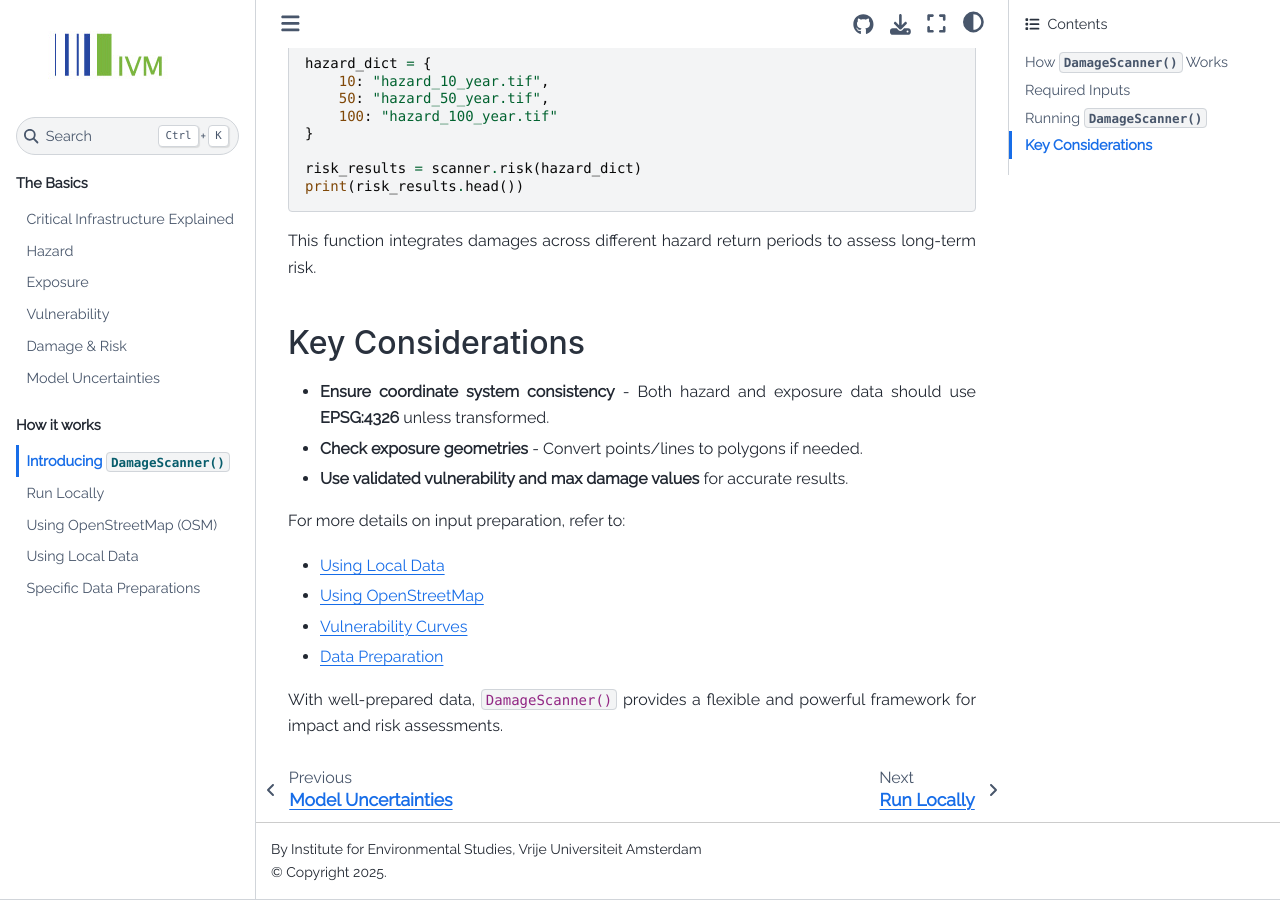
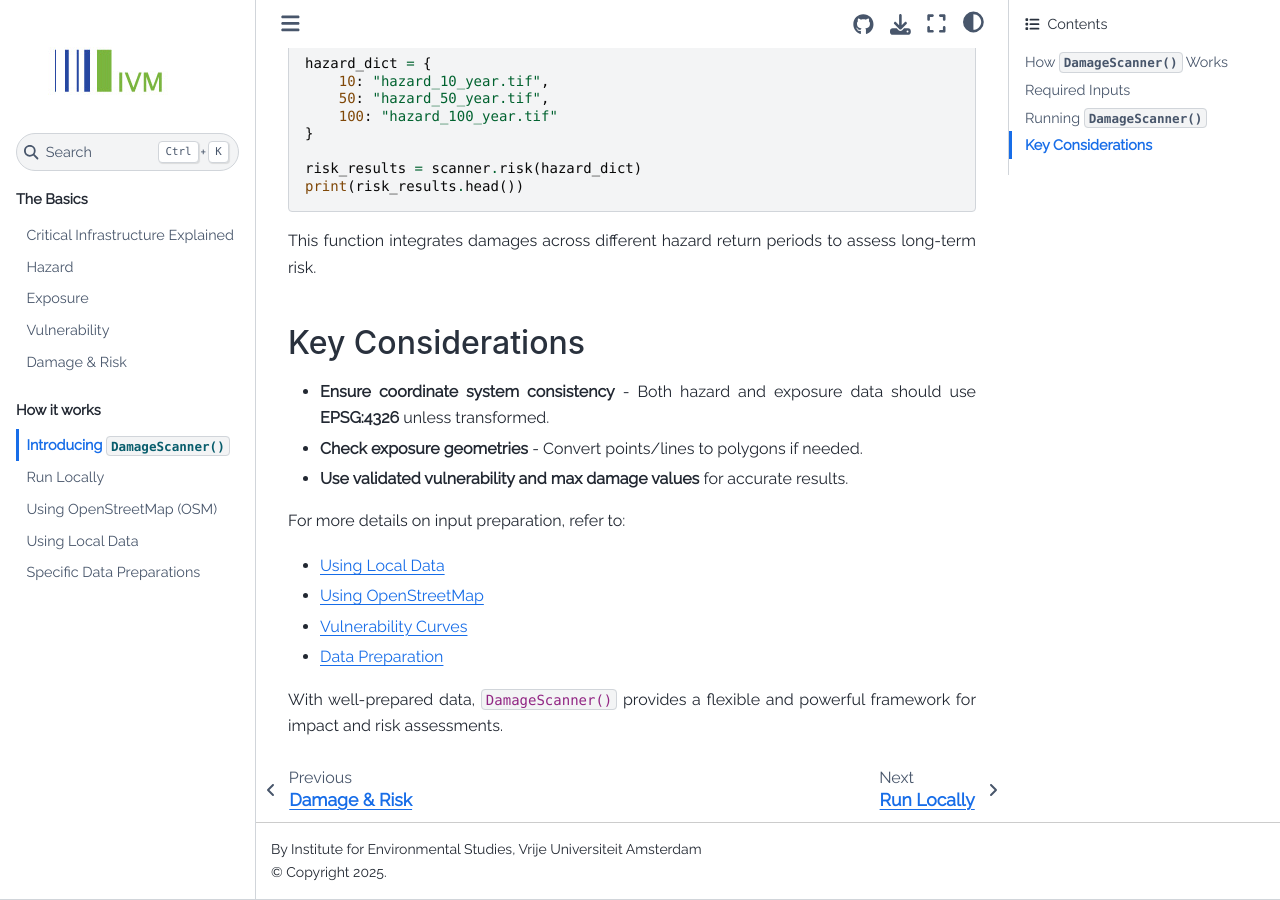
Before and after one commit to VU-IVM/GlobalInfraRisk, a Jupyter Book: the page built from howto/damagescanner.md, in a window 1280 px wide and 900 px high, scrolled down 2536 px. Built offline with Jupyter Book 1.0.4 settings and Sphinx 7.4.7 and the Sphinx Book theme 1.1.4, drawn with Linux system fonts in a browser that asks for light colours; pages that are not in the unit, such as notebooks, are missing from menus; some of the changed lines change nothing that is shown.

```diff
--- a/_toc.yml
+++ b/_toc.yml
@@ -12,7 +12,7 @@
     - file: intro/exposure.md
     - file: intro/vulnerability.md
     - file: intro/damage_risk.md
-    - file: intro/uncertainties.md
+  #  - file: intro/uncertainties.md
   - caption: How it works
     chapters:
     - file: howto/damagescanner.md
```
